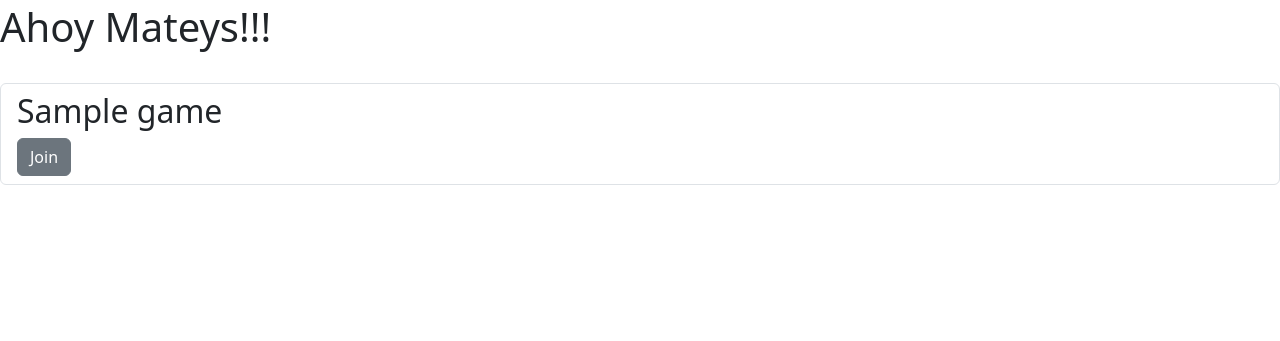
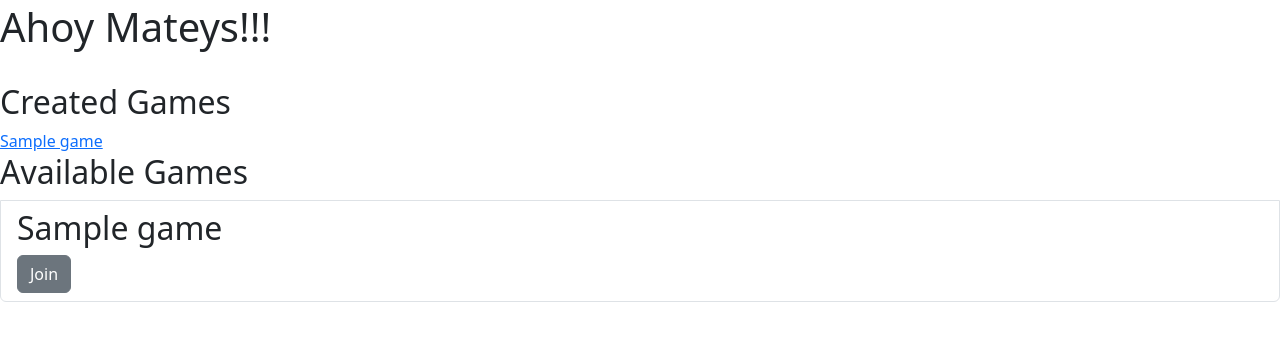
Before and after one commit to edgarrambo/PPP-RubyRooks, a Rails app: page /games in a window 1280 px wide. Shown: the part 53-394 px from the top of the page. Run offline with Rails 7, Linux system fonts and the light colour scheme; a user stored in the database is signed in; tables that the repository leaves empty hold one stand-in row (values such as "Sample post"); style sheets or scripts are compiled from the project's sources; some libraries are stand-ins or nearby versions.

Commit message:
Added index of current games a user is participating in to index page

```diff
--- a/app/controllers/games_controller.rb
+++ b/app/controllers/games_controller.rb
@@ -1,7 +1,7 @@
 # frozen_string_literal: true
 
 class GamesController < ApplicationController
-  before_action :authenticate_user!, only: %i[new create show update]
+  before_action :authenticate_user!, only: %i[new create show update_invited_user]
 
   def index
     @games = Game.all
--- a/app/views/games/index.html.erb
+++ b/app/views/games/index.html.erb
@@ -1,9 +1,26 @@
 <h1>Ahoy Mateys!!!</h1>
+<br />
+
+<% if current_user.present? %>
+  <% @games.each do |game| %>
+    <% if game.creating_user_id == current_user.id %>
+      <h2>Created Games</h2>
+      <%= link_to game.name, game_path(game) %>
+    <% elsif game.invited_user_id == current_user.id %>
+      <h2>Joined Games</h2>
+      <%= link_to game.name, game_path(game) %>
+      <br />
+    <% end %>
+  <% end %>
+
+<% end %>
+
 <br />
 
 <% if @games.present? %>
   <% if @games.available.present? %>
     <ul class="list-group">
+      <h2>Available Games</h2>
       <% @games.available.each do |game| %>
         <li class="list-group-item">
           <h2><%= game.name %></h2>
```
